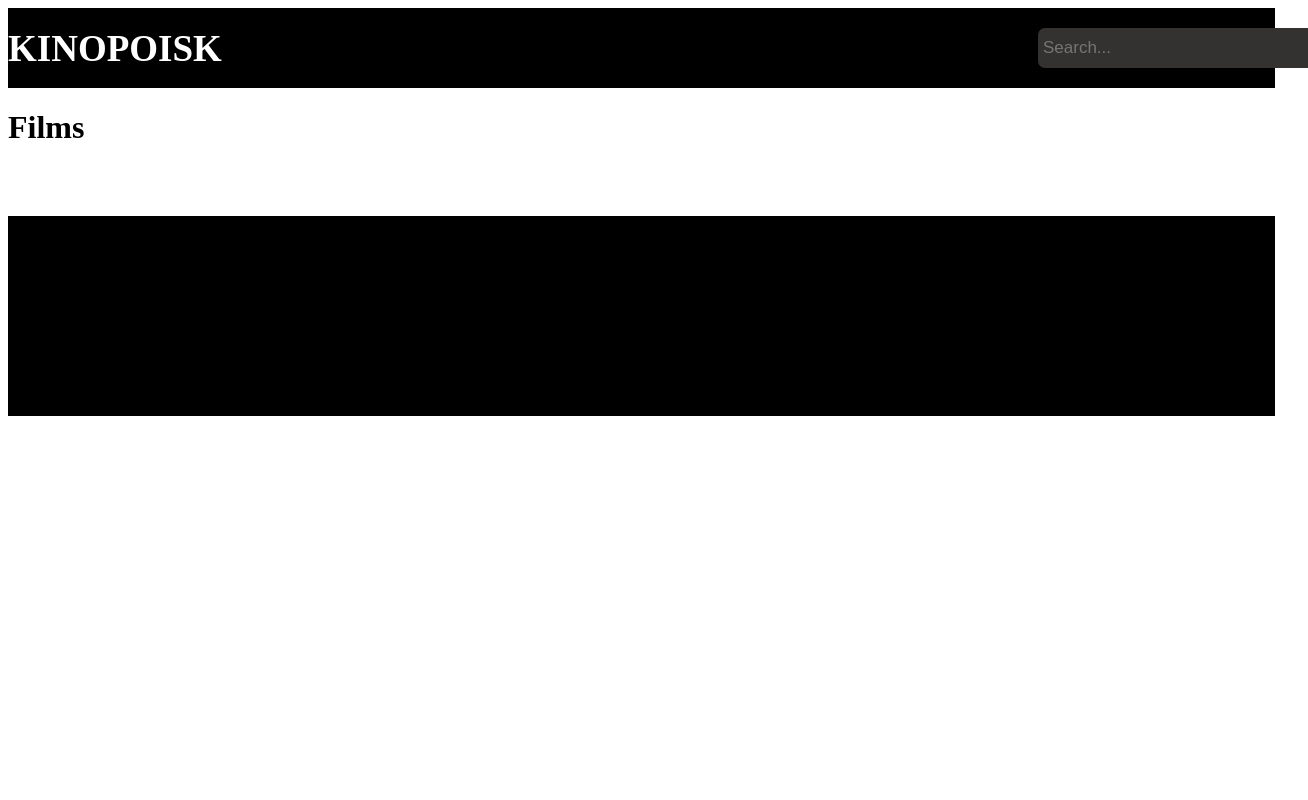
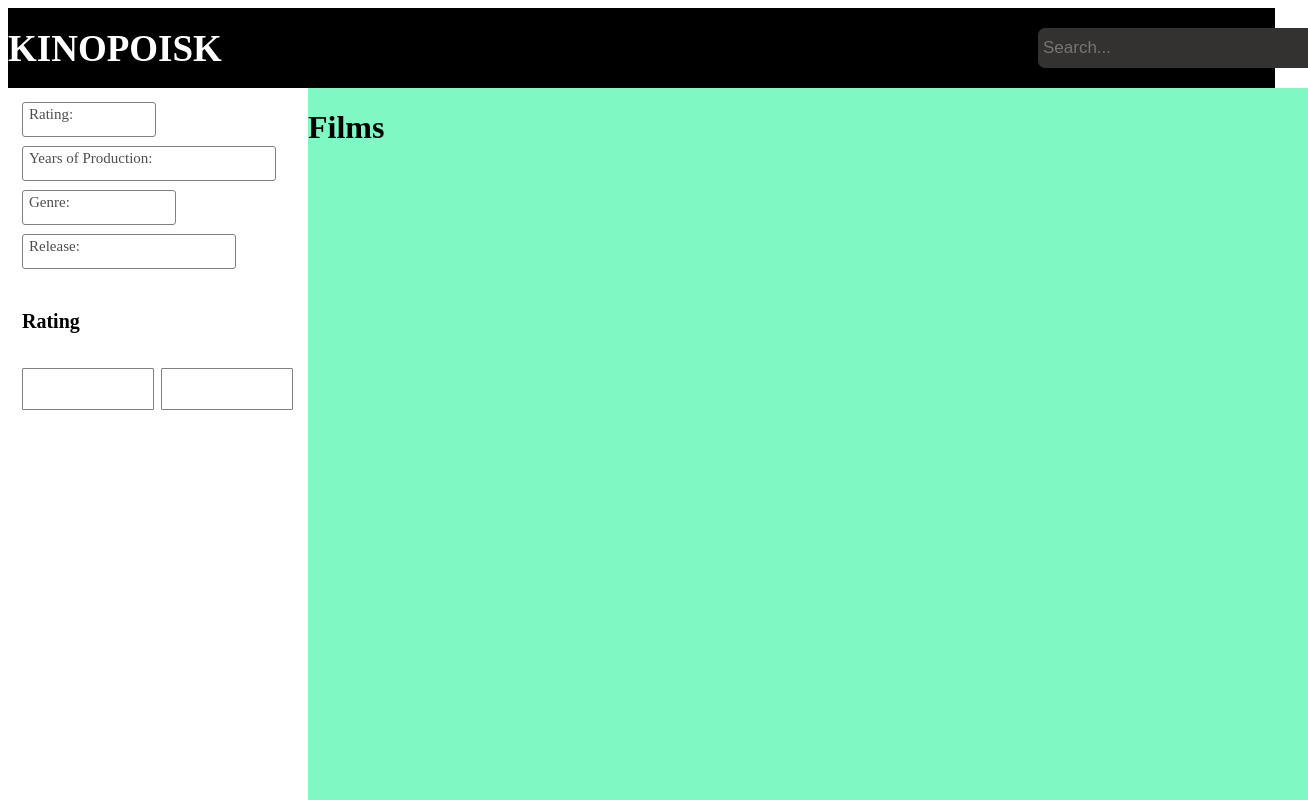
Before and after one commit to Masson720/Kinopoisk-app, a Next.js app: page /films in a window 1280 px wide. Shown: the top 800 px of the page, 1308 px wide, since content can reach past the window. Built offline with nearby package versions, Linux system fonts and the light colour scheme.

Commit message:
UI components / Filter

```diff
--- a/src/components/Layout/layout.tsx
+++ b/src/components/Layout/layout.tsx
@@ -1,6 +1,6 @@
 import s from './style.module.scss'
 import {Header} from "../header/header";
-import {Footer} from "../footer/footer";
+import {Footer} from "../UI/footer/footer";
 
 export const Layout = ({children}) => {
     return <>
--- a/src/components/filter/filter.tsx
+++ b/src/components/filter/filter.tsx
@@ -0,0 +1,34 @@
+import s from './style.module.scss';
+import {FilterForm} from "./filterForm/filterForm";
+import {useState} from "react";
+
+export const Filter = ({children}) => {
+
+    const [rating, setRating] = useState({
+        rating: [1, 10]
+    })
+
+    return <>
+        <div className={s.body}>
+            <div className={s.filter}>
+                <div className={s.filterChoices}>
+                    <div className={s.rating + ' ' + s.item}>
+                        Rating:
+                    </div>
+                    <div className={s.years + ' ' + s.item}>
+                        Years of Production:
+                    </div>
+                    <div className={s.genre + ' ' + s.item}>
+                        Genre:
+                    </div>
+                    <div className={s.release + ' ' + s.item}>
+                        Release:
+                    </div>
+                </div>
+                <FilterForm/>
+            </div>
+            <div className={s.children}>{children}</div>
+        </div>
+
+    </>
+}
--- /dev/null
+++ b/src/components/filter/filterForm/filterForm.tsx
@@ -0,0 +1,19 @@
+import s from './style.module.scss';
+import {useState} from "react";
+
+export const FilterForm = () => {
+
+    return <>
+        <div className={s.rating}>
+            <h1 className={s.title}>Rating</h1>
+            <div className={s.ratingSelectors}>
+                <div className={s.item}>
+                    <input className={s.text} type="text"/>
+                </div>
+                <div className={s.item}>
+                    <input className={s.text} type="text"/>
+                </div>
+            </div>
+        </div>
+    </>
+}
--- /dev/null
+++ b/src/components/filter/filterForm/style.module.scss
@@ -0,0 +1,30 @@
+
+.rating {
+
+
+  .title {
+    font-size: 20px;
+    padding: 14px;
+  }
+
+  .ratingSelectors {
+    display: flex;
+    padding: 7px;
+
+    .item {
+      margin-left: 7px;
+      width: 130px;
+      height: 40px;
+      border: 1px solid grey;
+      border-radius: 1px;
+
+      .text {
+        width: 50px;
+        height: 38px;
+        border: none;
+        outline: none;
+        padding-left: 5px;
+      }
+    }
+  }
+}
--- a/src/components/filter/style.module.scss
+++ b/src/components/filter/style.module.scss
@@ -0,0 +1,48 @@
+$border: 1px solid grey;
+
+.body {
+  width: 1300px;
+  margin: 0 auto;
+  display: flex;
+
+  .filter {
+    width: 300px;
+    height: 800px;
+  }
+
+  .children {
+    width: 1000px;
+    background: #80f8c3;
+  }
+}
+
+.filterChoices {
+  width: 300px;
+  padding: 5px;
+
+  .item {
+    border: $border;
+    margin: 9px;
+    border-radius: 3px;
+    font-size: 15px;
+    color: #4e4e4e;
+    height: 27px;
+    padding: 3px 6px;
+  }
+
+  .rating {
+    width: 120px;
+  }
+
+  .years {
+    width: 240px;
+  }
+
+  .genre {
+    width: 140px;
+  }
+
+  .release {
+    width: 200px;
+  }
+}
--- a/src/components/search/searchMenu/searchMenu.tsx
+++ b/src/components/search/searchMenu/searchMenu.tsx
@@ -3,7 +3,15 @@
 export const SearchMenu = () => {
     return <>
         <div className={s.body}>
+            <div className={s.searchResults}>
 
+            </div>
+            <div className={s.movies}>
+
+            </div>
+            <div className={s.persons}>
+
+            </div>
         </div>
     </>
 }
--- a/src/components/search/searchMenu/style.module.scss
+++ b/src/components/search/searchMenu/style.module.scss
@@ -6,4 +6,16 @@
   margin-top: 10px;
   border-radius: 7px;
   box-shadow: 3px 0px 12px 4px grey;
+
+  .searchResults {
+    height: 100px;
+  }
+
+  .movies {
+    height: 300px;
+  }
+
+  .persons {
+    height: 300px;
+  }
 }
--- a/src/pages/films.tsx
+++ b/src/pages/films.tsx
@@ -1,10 +1,12 @@
 import {Layout} from "../components/Layout/layout";
+import {Filter} from "../components/filter/filter";
 
 export default function Films(){
     return <>
         <Layout>
-            <h1>Films</h1>
+            <Filter>
+                <h1>Films</h1>
+            </Filter>
         </Layout>
-
     </>
 }
```
Also changed, not shown: src/components/UI/footer/footer.tsx (renamed from src/components/footer/footer.tsx), src/components/UI/footer/style.module.scss (renamed from src/components/footer/style.module.scss).
